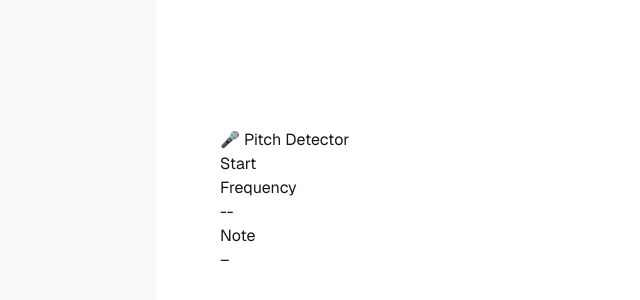
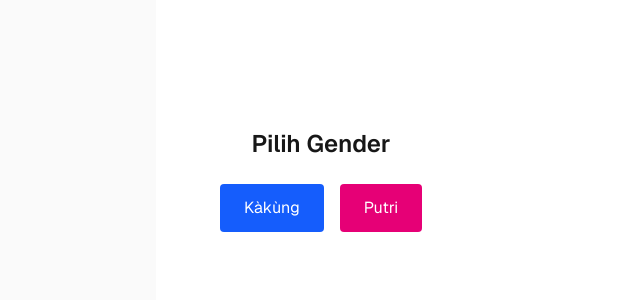
Before and after one commit to naraya-albani/E-Srambahan, a Next.js app: page / in a window 1280 px wide. Shown: the top 300 px of the page, without its empty margins (100-740 px from the left). Built offline with nearby package versions, Linux system fonts and the light colour scheme.

Commit message:
add choose gender and tone

```diff
--- a/app/page.tsx
+++ b/app/page.tsx
@@ -1,10 +1,89 @@
+"use client";
+
 import PitchDetector from "@/components/pitch-detector";
+import { useState } from "react";
 
 export default function Home() {
+  const [gender, setGender] = useState<"male" | "female" | null>(null);
+  const [javaTone, setJavaTone] = useState<"slendro" | "pelog" | null>(null);
+
   return (
     <div className="flex min-h-screen items-center justify-center bg-zinc-50 font-sans dark:bg-black">
       <main className="flex min-h-screen w-full max-w-3xl flex-col items-center justify-between py-32 px-16 bg-white dark:bg-black sm:items-start">
-        <PitchDetector />
+        {/* ================= PILIH GENDER ================= */}
+        {gender === null && (
+          <div className="flex flex-col items-center gap-6">
+            <h1 className="text-2xl font-semibold">Pilih Gender</h1>
+
+            <div className="flex gap-4">
+              <button
+                onClick={() => setGender("male")}
+                className="px-6 py-3 rounded bg-blue-600 text-white hover:bg-blue-700"
+              >
+                Kàkùng
+              </button>
+
+              <button
+                onClick={() => setGender("female")}
+                className="px-6 py-3 rounded bg-pink-600 text-white hover:bg-pink-700"
+              >
+                Putri
+              </button>
+            </div>
+          </div>
+        )}
+
+        {/* ================= PILIH LARAS ================= */}
+        {gender !== null && javaTone === null && (
+          <div>
+            <button
+              onClick={() => {
+                setGender(null);
+              }}
+              className="text-sm text-zinc-500 hover:text-zinc-800 dark:hover:text-white"
+            >
+              ← Kembali pilih gender
+            </button>
+            <div className="flex flex-col items-center gap-6">
+              <h1 className="text-xl">
+                Gender ({gender === "male" ? "Kàkùng" : "Putri"})
+              </h1>
+              <h1 className="text-2xl font-semibold">Pilih Nada</h1>
+
+              <div className="flex gap-4">
+                <button
+                  onClick={() => setJavaTone("slendro")}
+                  className="px-6 py-3 rounded bg-blue-600 text-white hover:bg-blue-700"
+                >
+                  Slendro
+                </button>
+
+                <button
+                  onClick={() => setJavaTone("pelog")}
+                  className="px-6 py-3 rounded bg-pink-600 text-white hover:bg-pink-700"
+                >
+                  Pelòg
+                </button>
+              </div>
+            </div>
+          </div>
+        )}
+
+        {/* ================= PITCH DETECTOR ================= */}
+        {gender !== null && javaTone !== null && (
+          <div className="space-y-6">
+            <button
+              onClick={() => {
+                setJavaTone(null);
+              }}
+              className="text-sm text-zinc-500 hover:text-zinc-800 dark:hover:text-white"
+            >
+              ← Kembali pilih nada
+            </button>
+
+            <PitchDetector gender={gender} javaTone={javaTone} />
+          </div>
+        )}
       </main>
     </div>
   );
```
